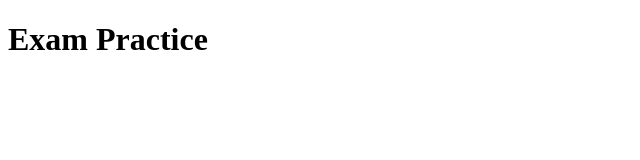
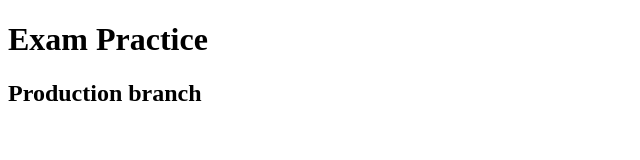
Before and after one commit to VishwaThakkar109/practice, a plain HTML site: page index.htm in a window 1280 px wide. Shown: the whole page, without its empty margins (0-640 px from the left). Drawn offline with Linux system fonts and the light colour scheme.

Commit message:
second commit

```diff
--- a/index.htm
+++ b/index.htm
@@ -7,5 +7,6 @@
 </head>
 <body>
     <h1>Exam Practice</h1>
+    <h2>Production branch</h2>
 </body>
 </html>
```
